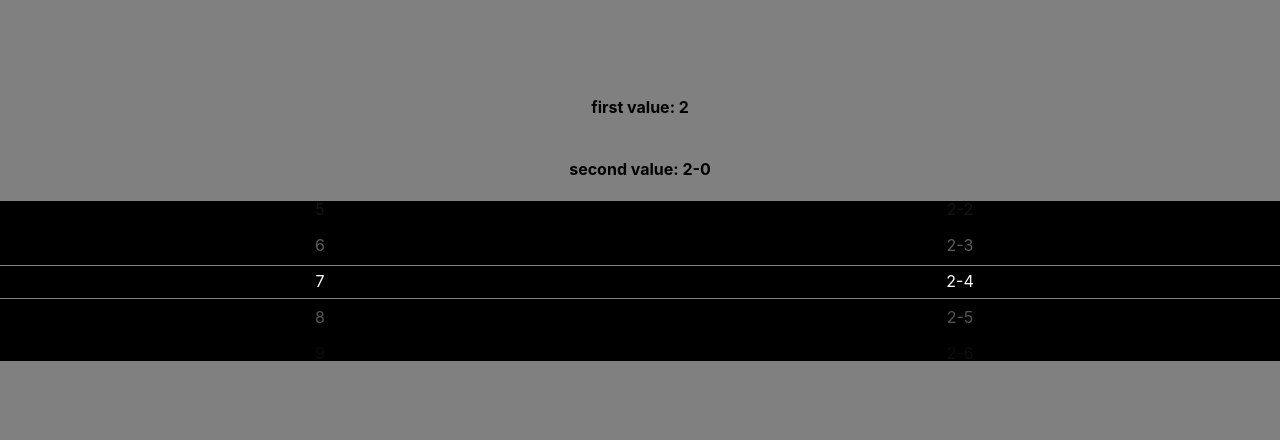
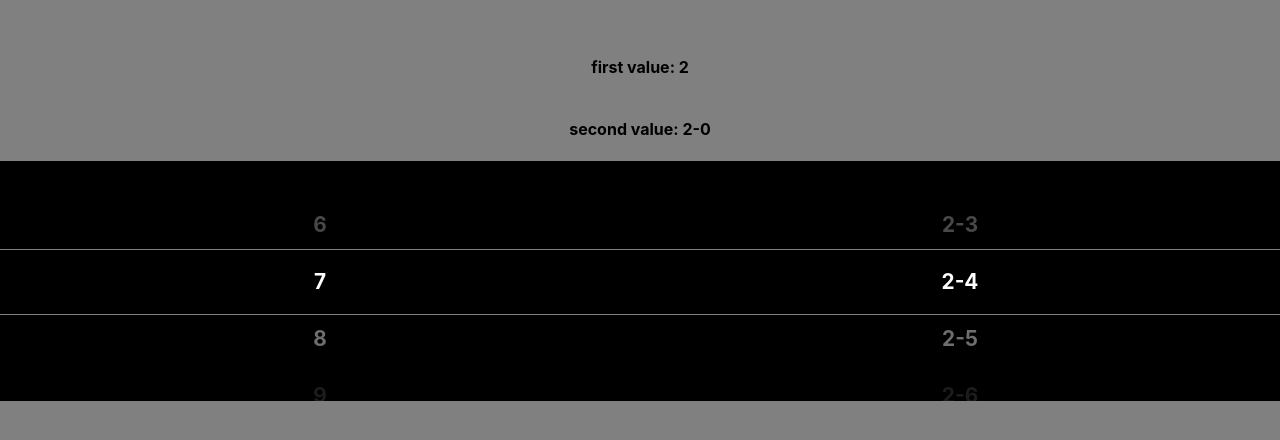
Before and after one commit to YellowD54321/ios-scrollable-picker, a React (Create React App) app: page / in a window 1280 px wide. Shown: the part 182-622 px from the top of the page. Built offline with nearby package versions, Linux system fonts and the light colour scheme.

Commit message:
fix: incorrect margin causes inaccurate opacity

```diff
--- a/src/App.css
+++ b/src/App.css
@@ -1,6 +1,6 @@
 :root {
-  --picker-height: 10rem;
-  --selected-region-height: 2rem;
+  --picker-height: 15rem;
+  --selected-region-height: 4rem;
 }
 
 .App {
@@ -65,8 +65,9 @@
 
 .picker li {
   scroll-snap-align: center;
-  margin: 1rem 0;
-  font-size: 1rem;
+  margin: calc(var(--selected-region-height) / 2) 0;
+  font-size: 1.3rem;
+  font-weight: bold;
 }
 
 .upper-region,
--- a/src/components/pickerSelect/PickerSelect.js
+++ b/src/components/pickerSelect/PickerSelect.js
@@ -1,9 +1,10 @@
 import React, { useContext, useEffect, useRef } from "react";
 import { pickerContext } from "../picker/Picker";
 
-const PICKER_HEIGHT = 10 * 16;
-const SELECT_REGION_HEIGHT = 2 * 16;
-const OPTION_MARGIN_TOP = 1 * 16;
+const PICKER_HEIGHT = 15 * 16;
+const SELECT_REGION_HEIGHT = 4 * 16;
+const OPTION_MARGIN_TOP = SELECT_REGION_HEIGHT / 2;
+const FONT_HEIGHT = 1 * 16;
 
 const GRAB_SLIDE_MS = 100;
 const GRAB_RECORD_NUMBER = 10;
@@ -181,22 +182,17 @@ const PickerSelect = ({ value, onChange, name, datas, defaultValue }) => {
     const selectHeight = selectElement.offsetHeight;
     const scrollTop = selectElement.scrollTop;
     for (const option of options) {
-      const optionHeight = option.offsetHeight;
+      const optionHeight = option.offsetHeight + OPTION_MARGIN_TOP * 2;
       const selectRetionTopY = scrollTop;
       const selectRegionBottomY = selectRetionTopY + SELECT_REGION_HEIGHT;
       const optionOffsetTop = option.offsetTop;
-      const INACCURACY_PIXEL = SELECT_REGION_HEIGHT / 2;
-      const optionTop =
-        optionOffsetTop -
-        optionHeight -
-        OPTION_MARGIN_TOP * 3 +
-        INACCURACY_PIXEL;
+      const optionTop = optionOffsetTop - optionHeight;
 
-      if (optionTop < selectRetionTopY) {
+      if (optionTop + FONT_HEIGHT < selectRetionTopY) {
         const topRegionHeight = (selectHeight - SELECT_REGION_HEIGHT) / 2;
         const ratio = (selectRetionTopY - optionTop) / topRegionHeight;
         option.style.opacity = (1 - ratio) * 0.5;
-      } else if (optionTop > selectRegionBottomY) {
+      } else if (optionTop + FONT_HEIGHT > selectRegionBottomY) {
         const bottomRegionHeight = (selectHeight - SELECT_REGION_HEIGHT) / 2;
         const ratio = (optionTop - selectRegionBottomY) / bottomRegionHeight;
         option.style.opacity = (1 - ratio) * 0.5;
```
